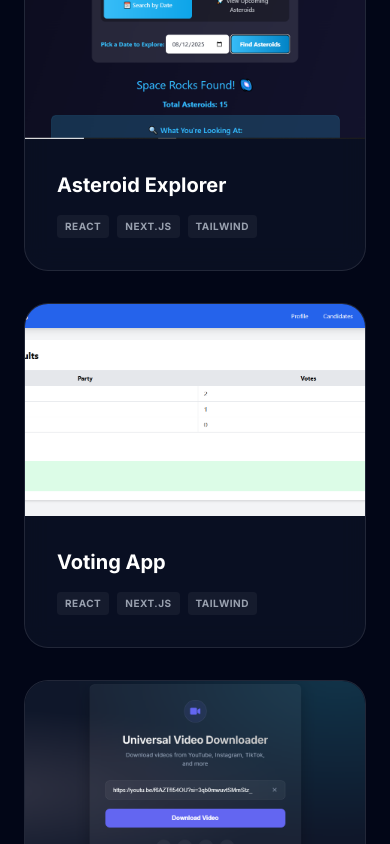
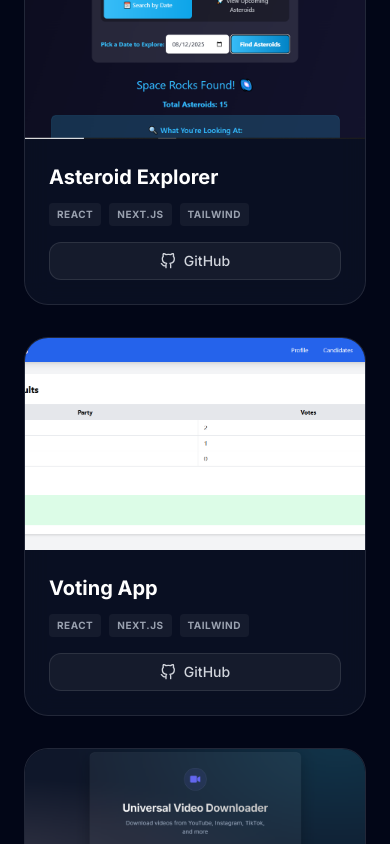
Before and after one commit to RabeelAhmed/portfolio-nextjs, a Next.js app: page / in a window 390 px wide. Shown: the part 5420-6264 px from the top of the page. Built offline with nearby package versions, Linux system fonts and the light colour scheme.

Commit message:
Optimizations and improvements

```diff
--- a/components/Portfolio.js
+++ b/components/Portfolio.js
@@ -13,7 +13,7 @@ export default function Portfolio() {
         variants={staggerContainer}
         initial="hidden"
         whileInView="show"
-        viewport={{ once: true, amount: 0.25 }}
+        viewport={{ once: true, amount: 0.05 }}
         className="max-w-7xl mx-auto px-6 relative z-10"
       >
         <div className="text-center mb-16">
@@ -41,7 +41,8 @@ export default function Portfolio() {
                   className="object-cover group-hover:scale-105 transition-transform duration-700"
                   loading="lazy"
                 />
-                <div className="absolute inset-0 bg-primary/60 opacity-0 group-hover:opacity-100 transition-opacity duration-300 flex items-center justify-center gap-4">
+                {/* Desktop hover overlay — hidden on mobile */}
+                <div className="absolute inset-0 bg-primary/60 opacity-0 group-hover:opacity-100 transition-opacity duration-300 hidden md:flex items-center justify-center gap-4">
                   <m.a
                     href={item.github || item.link}
                     target="_blank"
@@ -53,30 +54,36 @@ export default function Portfolio() {
                   >
                     <FiGithub size={20} />
                   </m.a>
-                  <m.a
-                    href={item.live || item.link}
-                    target="_blank"
-                    rel="noopener noreferrer"
-                    aria-label={`View live demo of ${item.title}`}
-                    className="w-12 h-12 rounded-full glass flex items-center justify-center text-white hover:bg-accent transition-colors"
-                    whileHover={{ scale: 1.1 }}
-                    whileTap={{ scale: 0.9 }}
-                  >
-                    <FiExternalLink size={20} />
-                  </m.a>
                 </div>
               </div>
 
-              <div className="p-8">
+              <div className="p-6 md:p-8">
                 <h3 className="text-xl font-bold text-white mb-3 group-hover:text-accent transition-colors">
                   {item.title}
                 </h3>
-                <div className="flex flex-wrap gap-2 mt-4">
+                {item.description && (
+                  <p className="text-gray-400 text-sm mb-4 leading-relaxed">{item.description}</p>
+                )}
+                <div className="flex flex-wrap gap-2 mb-4">
                   {(item.tags || ['React', 'Next.js', 'Tailwind']).map(tag => (
                     <span key={tag} className="text-[10px] font-bold uppercase tracking-wider px-2 py-1 rounded bg-white/5 text-gray-400">
                       {tag}
                     </span>
                   ))}
+                </div>
+
+                {/* Mobile-only link buttons — always visible on touch screens */}
+                <div className="flex gap-3 md:hidden mt-2">
+                  <a
+                    href={item.github || item.link}
+                    target="_blank"
+                    rel="noopener noreferrer"
+                    aria-label={`View ${item.title} on GitHub`}
+                    className="flex items-center gap-2 flex-1 justify-center py-2 rounded-xl bg-white/5 border border-white/10 text-gray-300 text-sm font-medium hover:bg-accent hover:text-white hover:border-accent transition-all duration-300"
+                  >
+                    <FiGithub size={16} />
+                    <span>GitHub</span>
+                  </a>
                 </div>
               </div>
             </m.article>
```
